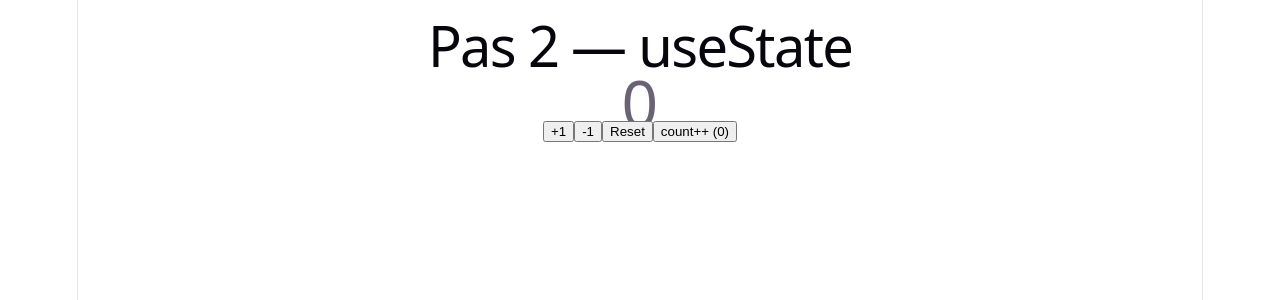
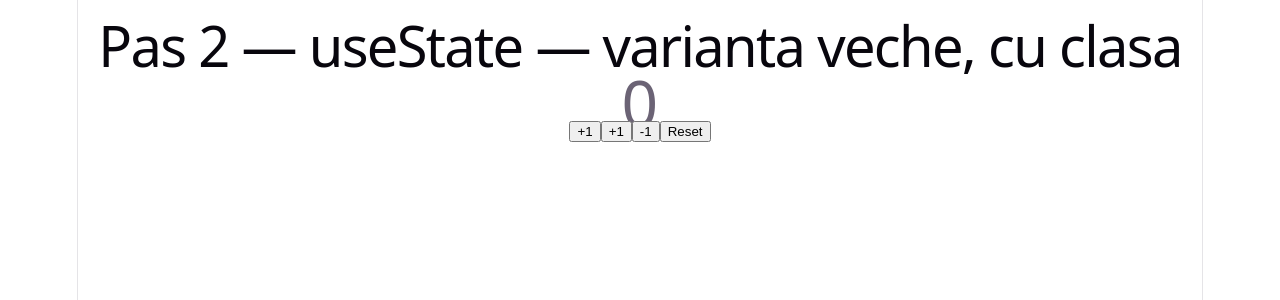
Before and after one commit to nmatei/react-basics-tutorial, a React (Vite) app: page / in a window 1280 px wide. Shown: the top 300 px of the page. Built offline with nearby package versions, Linux system fonts and the light colour scheme.

Commit message:
add CounterClass example

```diff
--- a/src/App.tsx
+++ b/src/App.tsx
@@ -5,6 +5,7 @@ import { useState, type ReactNode } from 'react'
 import './App.css'
 import { Welcome } from './components/Welcome'
 import { Counter } from './demos/Counter'
+import { CounterClass } from './demos/CounterClass'
 
 // ReactNode = orice poate fi randat (element, text, null). `element` chiar tine
 // un element JSX, adica descrierea deja construita a demo-ului.
@@ -13,12 +14,13 @@ type Demo = { id: string; step: number; title: string; element: ReactNode }
 const demos: Demo[] = [
   { id: 'welcome', step: 1, title: 'Structura proiectului', element: <Welcome /> },
   { id: 'counter', step: 2, title: 'useState', element: <Counter /> },
+  { id: 'counter-class', step: 2, title: 'useState — varianta veche, cu clasa', element: <CounterClass /> },
 ]
 
 function App() {
   // Setter-ul lipseste inca: meniul de navigare vine cu o lecție ulterioara.
   // Pana atunci schimbi pasul activ modificand id-ul de aici.
-  const [activeId] = useState('counter')
+  const [activeId] = useState('counter-class')
 
   // `?? demos[0]` face ca `active` sa nu fie niciodata undefined — asa evitam
   // `!` (non-null assertion), care e interzis in acest proiect.
--- /dev/null
+++ b/src/demos/CounterClass.tsx
@@ -0,0 +1,69 @@
+import { Component } from 'react'
+
+type CounterClassState = { count: number }
+
+// Component<P, S>: P = tipul props-urilor (nu avem, deci `object`), S = tipul
+// starii. React are nevoie de S ca sa stie ce accepta setState.
+export class CounterClass extends Component<object, CounterClassState> {
+  // Echivalentul lui `useState(0)`. Ruleaza o singura data, la construirea
+  // instantei — nu la fiecare render, ca la o functie.
+  state: CounterClassState = { count: 0 }
+
+  increment = () => {
+    this.setState((s) => ({ count: s.count + 1 }))
+  }
+
+  decrement = () => {
+    this.setState((s) => ({ count: s.count - 1 }))
+  }
+
+  reset = () => {
+    this.setState({ count: 0 })
+
+    //this.state.count = 0 // this is not a good practice...
+  }
+
+  // mySetState = () => {
+  //   this.state.count = 3 // this is not a good practice...
+  //   this.render();
+  // }
+
+  // render() e echivalentul corpului functiei din varianta cu hooks. Il
+  // apeleaza React, niciodata tu. Nu are voie sa schimbe starea — doar sa
+  // descrie ce trebuie afisat pentru starea curenta.
+  render() {
+    console.log('CounterClass render', this.state.count)
+    return (
+      <div>
+        <p style={{ fontSize: 64, margin: 0 }}>{this.state.count}</p>
+
+        <button type="button" onClick={() => {
+          console.info('who is this?', this)
+          this.increment()
+        }}>
+          +1
+        </button>
+        <button type="button" onClick={function(this: any) {
+          console.info('who is this?', this)
+          //this.increment()
+        }}>
+          +1
+        </button>
+        <button type="button" onClick={this.decrement}>
+          -1
+        </button>
+        <button type="button" onClick={this.reset}>
+          Reset
+        </button>
+      </div>
+    )
+  }
+}
+
+// De ce in cod NOU scriem totusi functii + hooks:
+// - Mai putin boilerplate: nicio clasa, niciun `this`, nicio capcana de binding.
+// - Logica de stare se poate extrage si refolosi intr-un hook propriu
+//   (useCounter). La clase nu exista echivalent — se ajungea la HOC-uri si
+//   render props, adica ierarhii de componente greu de citit.
+// - Clasele NU sunt scoase din React si nu se strica, dar sunt in modul
+//   "intretinere": nu mai primesc functionalitati noi si nu pot folosi hooks.
```
